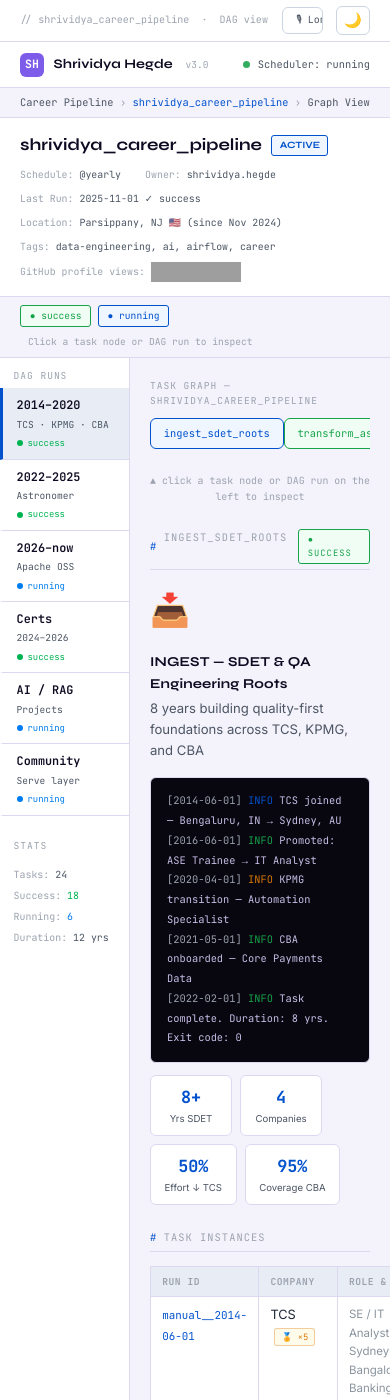
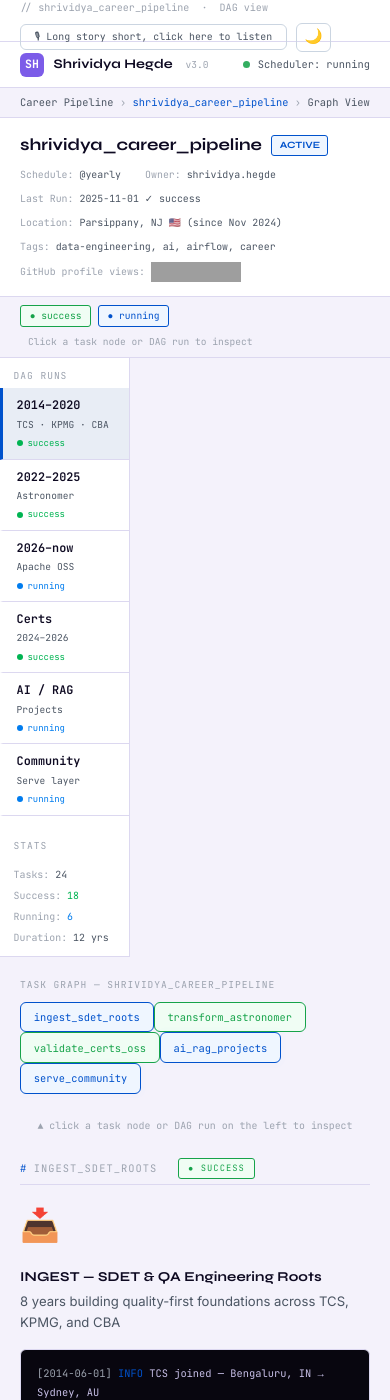
Before and after one commit to Shrividya/shrividya.github.io, a Jekyll site: the page built from index.html, in a window 390 px wide and 1400 px high. Built offline with Jekyll 4.4.1, drawn with Linux system fonts in a browser that asks for light colours; some of the changed text lies outside the part shown; grey boxes are pictures that could not be loaded.

Commit message:
Add preview image, responsive CSS, update links
Ignore Jekyll/Sass caches, add site preview image, and set image path in _config.yml. Add a mobile media query to assets/css/style.css to improve layout on small screens (stack column, full-width sidebar, hide arrows, wrap toggles). Add assets/images/preview.png. Replace placeholder Medium article links in index.html with direct article URLs and minor EOF cleanup.

```diff
--- a/_config.yml
+++ b/_config.yml
@@ -38,3 +38,5 @@
   - README.md
   - Gemfile
   - Gemfile.lock
+
+image: /assets/images/preview.png
--- a/assets/css/style.css
+++ b/assets/css/style.css
@@ -324,6 +324,31 @@
    BODY LAYOUT
 ══════════════════════════════════════ */
 .af-body { display: flex; min-height: 600px; }
+@media (max-width: 768px) {
+  .af-body {
+    flex-direction: column;
+  }
+
+  .af-sidebar {
+    width: 100%;
+    border-right: none;
+    border-bottom: 1px solid var(--border);
+  }
+
+  .graph-row {
+    flex-wrap: wrap;
+    gap: 0.5rem;
+  }
+
+  .task-arrow {
+    display: none;
+  }
+
+  .toggle-bar {
+    flex-wrap: wrap;
+    gap: 0.4rem;
+  }
+}
 
 .af-sidebar {
   width: 200px; flex-shrink: 0;
--- a/index.html
+++ b/index.html
@@ -348,11 +348,11 @@
 
     <div class="n-sh">Technical Writing</div>
     <div class="n-art-grid">
-      <div class="n-acard"><span class="n-atag">AI</span><div class="n-atitle">The 4 AI Concepts Every AI Developer Should Know</div><div class="n-apub">Stackademic · Medium</div><a class="n-alink" href="https://medium.com/{{ site.author.medium }}" target="_blank" rel="noopener noreferrer">Read →</a></div>
-      <div class="n-acard"><span class="n-atag">DevOps</span><div class="n-atitle">How Kubernetes Is Quietly Draining Your Cloud Budget</div><div class="n-apub">DevSecOps Community</div><a class="n-alink" href="https://medium.com/{{ site.author.medium }}" target="_blank" rel="noopener noreferrer">Read →</a></div>
-      <div class="n-acard"><span class="n-atag">Data Eng</span><div class="n-atitle">Linux 101 for Data Engineers</div><div class="n-apub">Medium · Jan 2026</div><a class="n-alink" href="https://medium.com/{{ site.author.medium }}" target="_blank" rel="noopener noreferrer">Read →</a></div>
-      <div class="n-acard"><span class="n-atag">Python</span><div class="n-atitle">Practical Uses of Python Lambda Functions</div><div class="n-apub">Python in Plain English · Jan 2026</div><a class="n-alink" href="https://medium.com/{{ site.author.medium }}" target="_blank" rel="noopener noreferrer">Read →</a></div>
-      <div class="n-acard"><span class="n-atag">Python</span><div class="n-atitle">10 Python Snippets That Make Coding Easier</div><div class="n-apub">Medium · Dec 2025</div><a class="n-alink" href="https://medium.com/{{ site.author.medium }}" target="_blank" rel="noopener noreferrer">Read →</a></div>
+      <div class="n-acard"><span class="n-atag">AI</span><div class="n-atitle">The 4 AI Concepts Every AI Developer Should Know</div><div class="n-apub">Stackademic · Medium</div><a class="n-alink" href="shrihegde.medium.com/the-4-ai-concepts-every-ai-developer-should-know-d116ca9575dd" target="_blank" rel="noopener noreferrer">Read →</a></div>
+      <div class="n-acard"><span class="n-atag">DevOps</span><div class="n-atitle">How Kubernetes Is Quietly Draining Your Cloud Budget</div><div class="n-apub">DevSecOps Community</div><a class="n-alink" href="https://medium.com/devsecops-community/the-hidden-tax-how-kubernetes-is-quietly-draining-your-cloud-budget-and-ways-to-stop-it-ff2afb311498" target="_blank" rel="noopener noreferrer">Read →</a></div>
+      <div class="n-acard"><span class="n-atag">Data Eng</span><div class="n-atitle">Linux 101 for Data Engineers</div><div class="n-apub">Medium · Jan 2026</div><a class="n-alink" href="https://medium.com/devsecops-community/linux-101-for-data-engineers-a-beginners-command-line-guide-110e397502bd" target="_blank" rel="noopener noreferrer">Read →</a></div>
+      <div class="n-acard"><span class="n-atag">Python</span><div class="n-atitle">Practical Uses of Python Lambda Functions</div><div class="n-apub">Python in Plain English · Jan 2026</div><a class="n-alink" href="https://medium.com/python-in-plain-english/practical-uses-of-python-lambda-functions-with-real-examples-855b476a627d" target="_blank" rel="noopener noreferrer">Read →</a></div>
+      <div class="n-acard"><span class="n-atag">Python</span><div class="n-atitle">10 Python Snippets That Make Coding Easier</div><div class="n-apub">Medium · Dec 2025</div><a class="n-alink" href="https://medium.com/python-in-plain-english/10-python-snippets-that-make-coding-easier-84db9154ef30" target="_blank" rel="noopener noreferrer">Read →</a></div>
     </div>
 
     <div class="n-sh">Community & Leadership</div>
```
Also changed, not shown: assets/images/preview.png (added), 1 other file.
